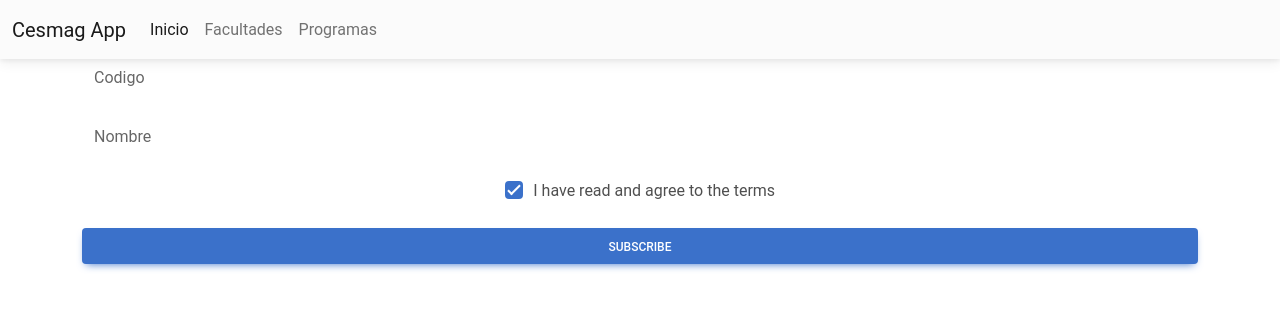
After one commit to ferNN4545/RequisitosC, a PHP site: page /registro_facultades.php in a window 1280 px wide. The commit adds this page. Shown: the top 309 px of the page. Run offline with PHP 8.4, Linux system fonts and the light colour scheme.

Commit message:
version 1.2

```diff
--- a/facultades.php
+++ b/facultades.php
@@ -6,7 +6,7 @@ include 'conexion.php';
 <h1> Listado de facultades </h1>
 
 <div align ="right">
-  <a class = "btn btn-primary" href="git_registro_facultades"> Adicionar </a>
+  <a class = "btn btn-primary" href="registro_facultades.php"> Adicionar </a>
 </div>
 
 
--- /dev/null
+++ b/registro_facultades.php
@@ -0,0 +1,33 @@
+
+<?php
+include 'index.php';
+include 'conexion.php';
+?>
+
+<div class= "container">
+<form>
+  <!-- Name input -->
+  <div class="form-outline mb-4">
+    <input type="text" id="form5Example1" class="form-control" />
+    <label class="form-label" for="form5Example1">Codigo</label>
+  </div>
+
+  <!-- Email input -->
+  <div class="form-outline mb-4">
+    <input type="email" id="form5Example2" class="form-control" />
+    <label class="form-label" for="form5Example2">Nombre</label>
+  </div>
+
+  <!-- Checkbox -->
+  <div class="form-check d-flex justify-content-center mb-4">
+    <input class="form-check-input me-2" type="checkbox" value="" id="form5Example3" checked />
+    <label class="form-check-label" for="form5Example3">
+      I have read and agree to the terms
+    </label>
+  </div>
+
+  <!-- Submit button -->
+  <button type="submit" class="btn btn-primary btn-block mb-4">Subscribe</button>
+</form>
+
+</div>
```
Also changed, not shown: git_registro_facultades.php (deleted).
